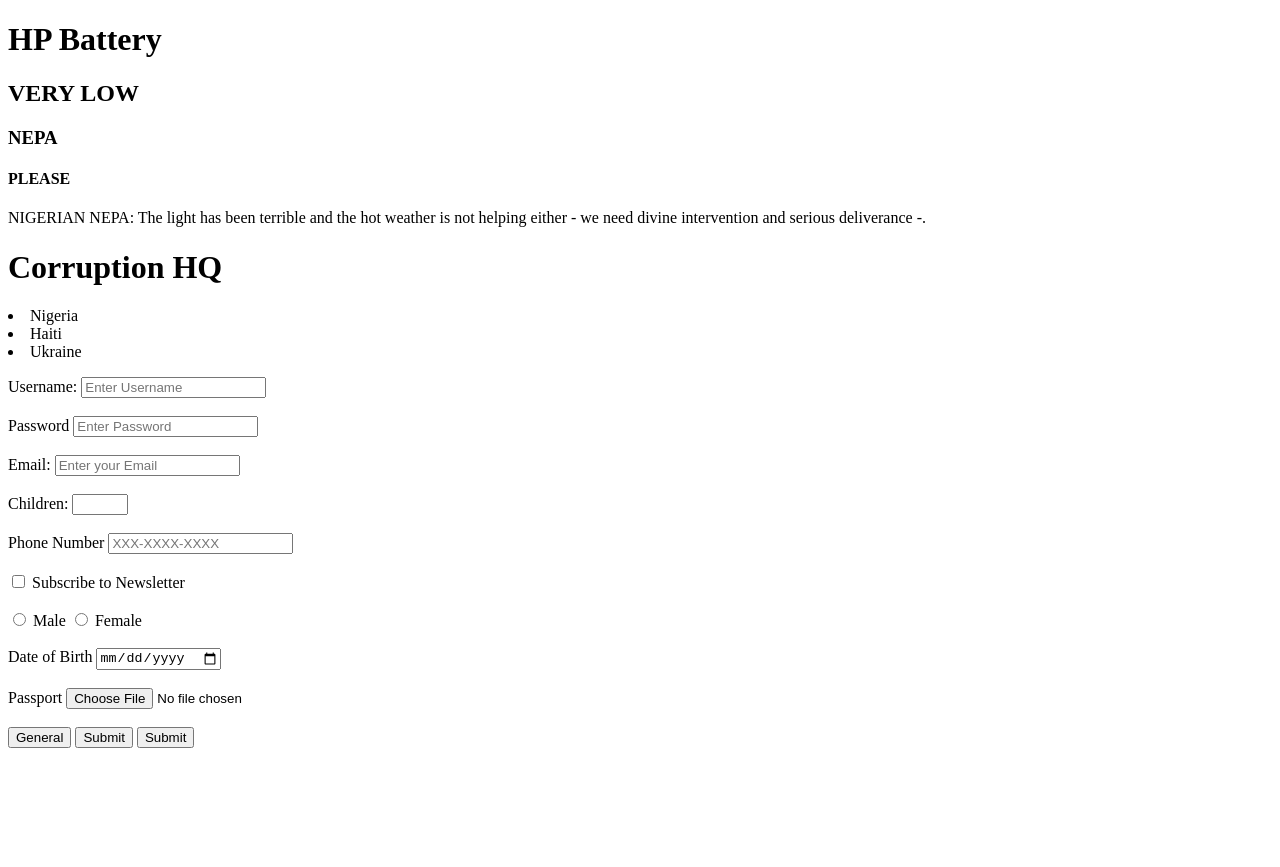
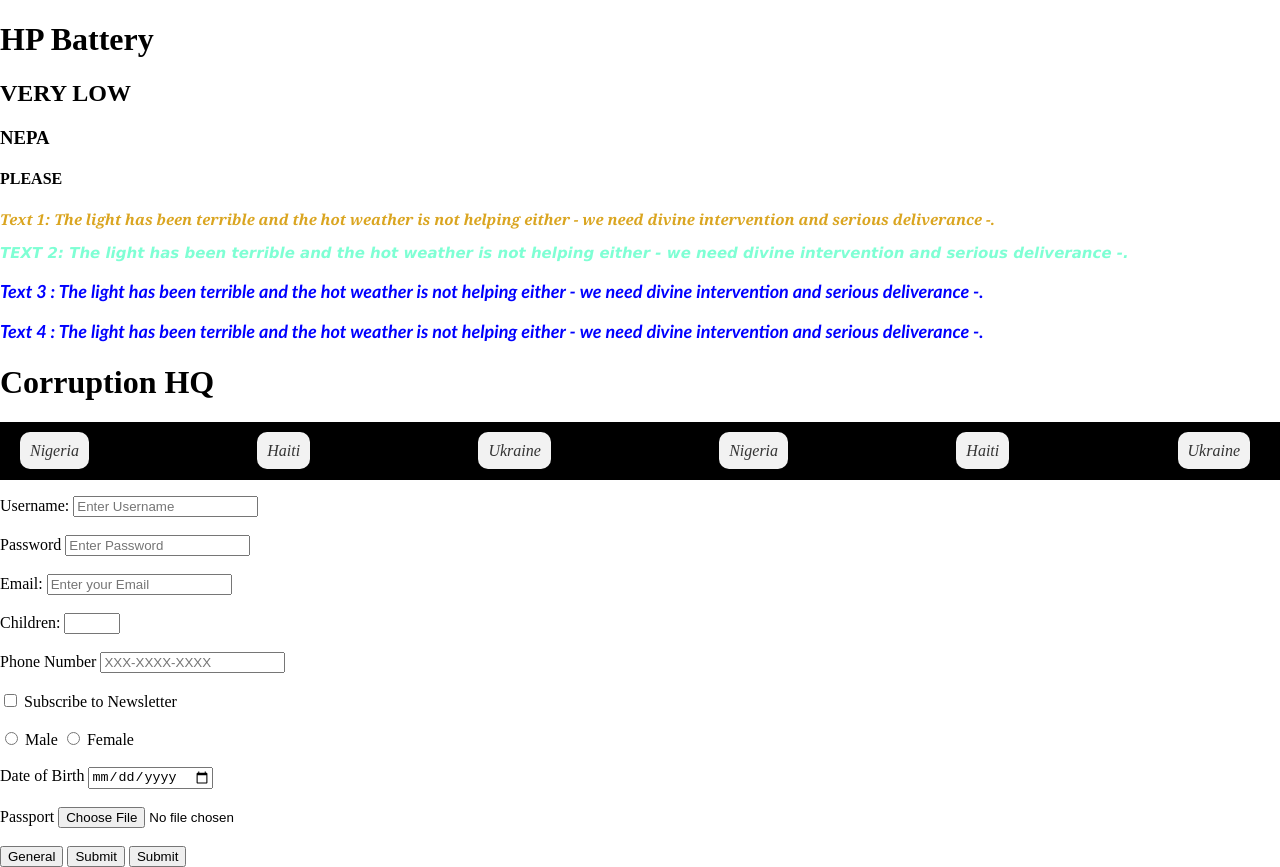
Before and after one commit to MeanboyDC/Adebowale_Frontend, a plain HTML site: page Projects/Frontend/index.html in a window 1280 px wide. Before the commit the page ends 800 px from the top, so only its background shows below. Drawn offline with Linux system fonts and the light colour scheme.

Commit message:
CSS Intro

```diff
--- a/Projects/Frontend/Index.css
+++ b/Projects/Frontend/Index.css
@@ -1,11 +1,53 @@
-body{
-    background: goldenrod;
-    font-family: 'Times New Roman', Times, serif;
+#Text1{
+    font-size: 15px; font-family: Georgia, 'Times New Roman', Times, serif; color: goldenrod; font-weight: 600;
+    font-style: italic;
+}
+
+#des {font-size: 15px; font-family: Verdana, Geneva, Tahoma, sans-serif;color: aquamarine; font-weight: 600;
+    font-style: oblique;
 
 }
-h1{
-    font-style: italic;
-    font-size: x-large;
+.Textgroup{
+    font-size: large; font-family: 'Gill Sans', 'Gill Sans MT', Calibri, 'Trebuchet MS', sans-serif; color: blue; font-style: italic;
+    font-weight: 600;}
+
+div p{
+    background-color: none;
+}
+body{
+    margin: 0;
+    padding: 0;
+}
+ul>li{
+    list-style-type: none; color: black; ; font-style: italic;
+    ;
+}
+
+nav ul{
+    margin: 0;
+    padding: 20px;
+    list-style-type: none;
+    display: flex;
+    justify-content: space-between;
+    background-color: black;
+
 
 
 }
+nav ul li{
+    display: inline-block;
+    margin-right: 10px;
+    text-shadow: 1px;
+
+}
+nav ul li a{
+    text-decoration: wavy;
+    color: #333;
+    padding: 10px;
+    border-radius: 10px;
+    background-color: #f2f2f2;
+}
+nav ul li a:hover{
+    background-color: aquamarine;
+
+}
--- a/Projects/Frontend/index.html
+++ b/Projects/Frontend/index.html
@@ -15,15 +15,36 @@
     <h2>VERY LOW </h2>
     <h3>NEPA</h3>
     <h4> PLEASE</h4>
-    <p>NIGERIAN  NEPA:
+<div>
+    <p id="Text1">Text 1:
             The light has been terrible and the hot weather is not helping either - we need divine intervention and serious deliverance -.
     </p>
+
+    <p id="des">TEXT 2:
+        The light has been terrible and the hot weather is not helping either - we need divine intervention and serious deliverance -.
+</p>
+<p class="Textgroup">Text 3
+    :
+    The light has been terrible and the hot weather is not helping either - we need divine intervention and serious deliverance -.
+</p>
+<p class="Textgroup">Text 4
+    :
+    The light has been terrible and the hot weather is not helping either - we need divine intervention and serious deliverance -.
+</p>
+</div>
+
 <h1>Corruption HQ</h1>
-<li> Nigeria</li>
-<li> Haiti</li>
-<li> Ukraine</li>
-
-
+<nav>
+<ul>
+<li> <a href="#">Nigeria</a></li>
+<li> <a href="#">Haiti</a></li>
+<li> <a href="#">Ukraine</a></li>
+<li> <a href="#">Nigeria</a></li>
+<li> <a href="#">Haiti</a></li>
+<li> <a href="#">Ukraine</a></li>
+    </ul>
+</nav>
+<link rel="Stylesheet" href="Index.css">
 
 <form action="/Save-form" method="post">
 
```
Also changed, not shown: Projects/Frontend/Bank form.html (+2 -0 lines), Projects/Frontend/Week 1 Assignment.html (added, +50 -0 lines), 1 other file.
